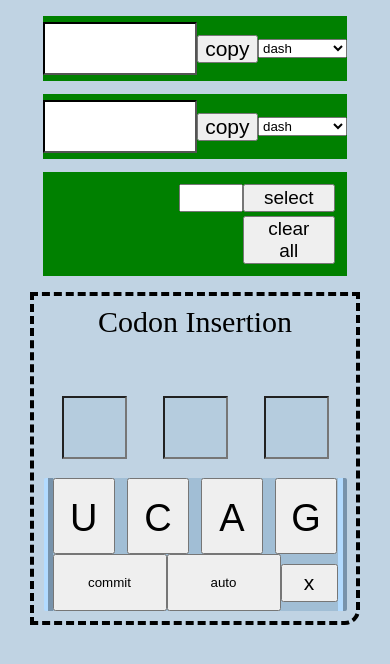
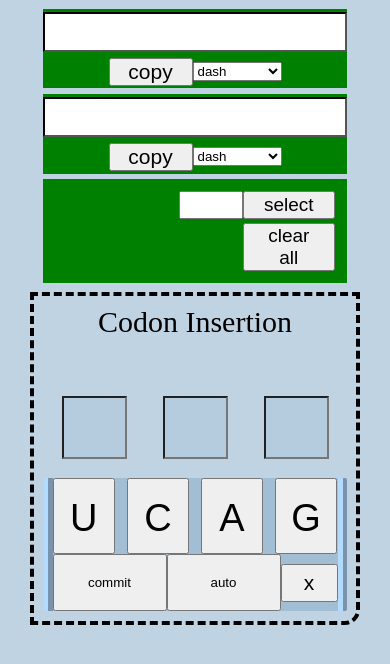
Before and after one commit to Aborgen/decode-codon, a Vue app: page / in a window 390 px wide. Shown: the top 664 px of the page. Built offline with nearby package versions, Linux system fonts and the light colour scheme.

Commit message:
Update ChainDisplay component's styling to be responsive

```diff
--- a/src/components/AminoAcidDisplay/internal/ChainDisplay/ChainDisplay.vue
+++ b/src/components/AminoAcidDisplay/internal/ChainDisplay/ChainDisplay.vue
@@ -6,6 +6,7 @@
       <li :class="{'selected-amino-acid':i === selectedAminoAcid}">{{ link }}</li>
     </template>
   </ol>
+  <div class='chain-options'>
     <button
       @click="copyToClipboard"
       class='copy-button'>copy</button>
@@ -13,6 +14,7 @@
       <option v-for="[separator, description] in Object.entries(possibleSeparators)"
         :value="separator">{{ description }}</option>
     </select>
+  </div>
 </section>
 </template>
 
@@ -92,11 +94,11 @@ export default {
 
 <style scoped>
 .chain-display {
+  flex: 0 1 23%;
   display: flex;
   flex-flow: row nowrap;
   justify-content: space-evenly;
   align-items: center;
-  flex: 0 1 23%;
   font-family: monospace;
 }
 
@@ -122,6 +124,13 @@ export default {
   display: inline;
 }
 
+.chain-options {
+  display: flex;
+  flex-flow: row-nowrap;
+  justify-content: center;
+  align-items: center;
+}
+
 .selected-amino-acid {
   background: orange;
 }
@@ -132,4 +141,16 @@ export default {
   padding: 0;
   margin: 0;
 }
+
+@media (max-width: 550px) {
+  .chain-display {
+    flex-wrap: wrap;
+    flex-basis: 28%;
+  }
+
+  .chain-field {
+    flex-grow: 1;
+    height: 50%;
+  }
+}
 </style>
```
Lines whose indentation alone changed are shown as unchanged.
